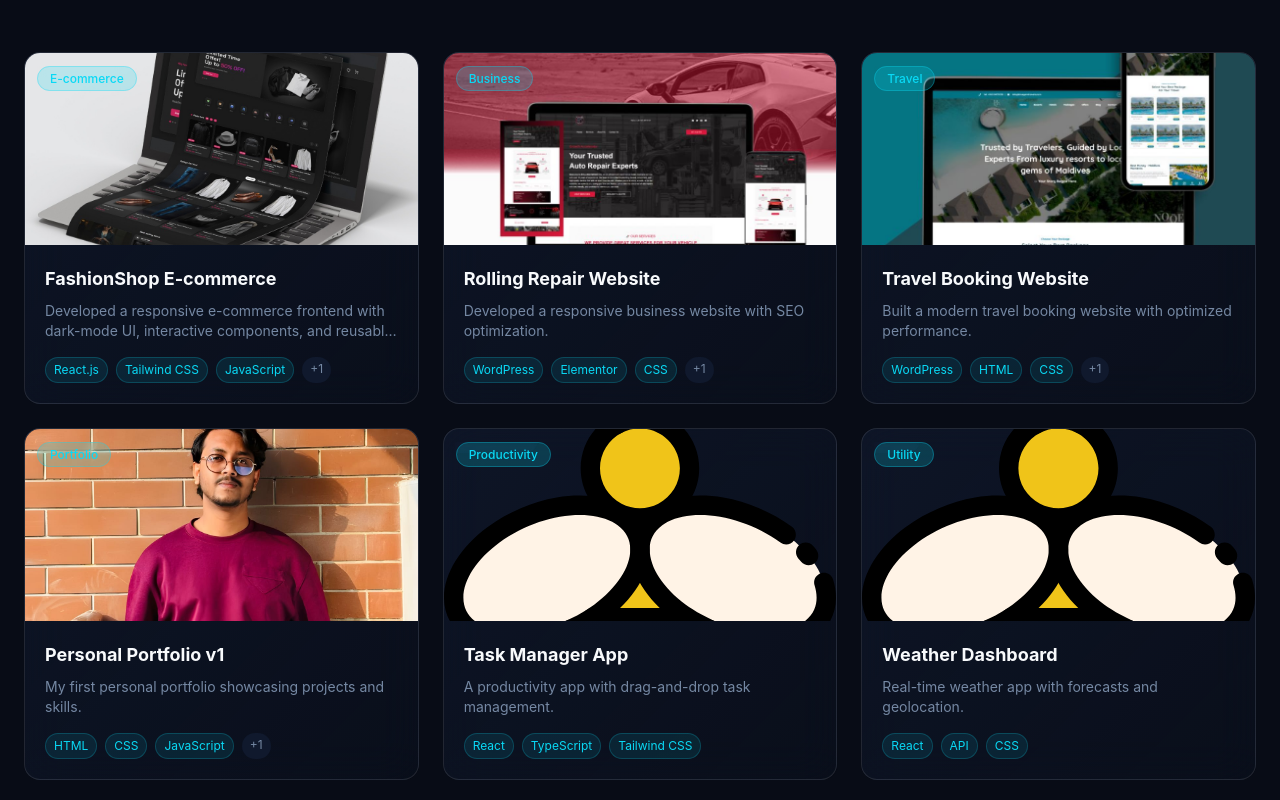
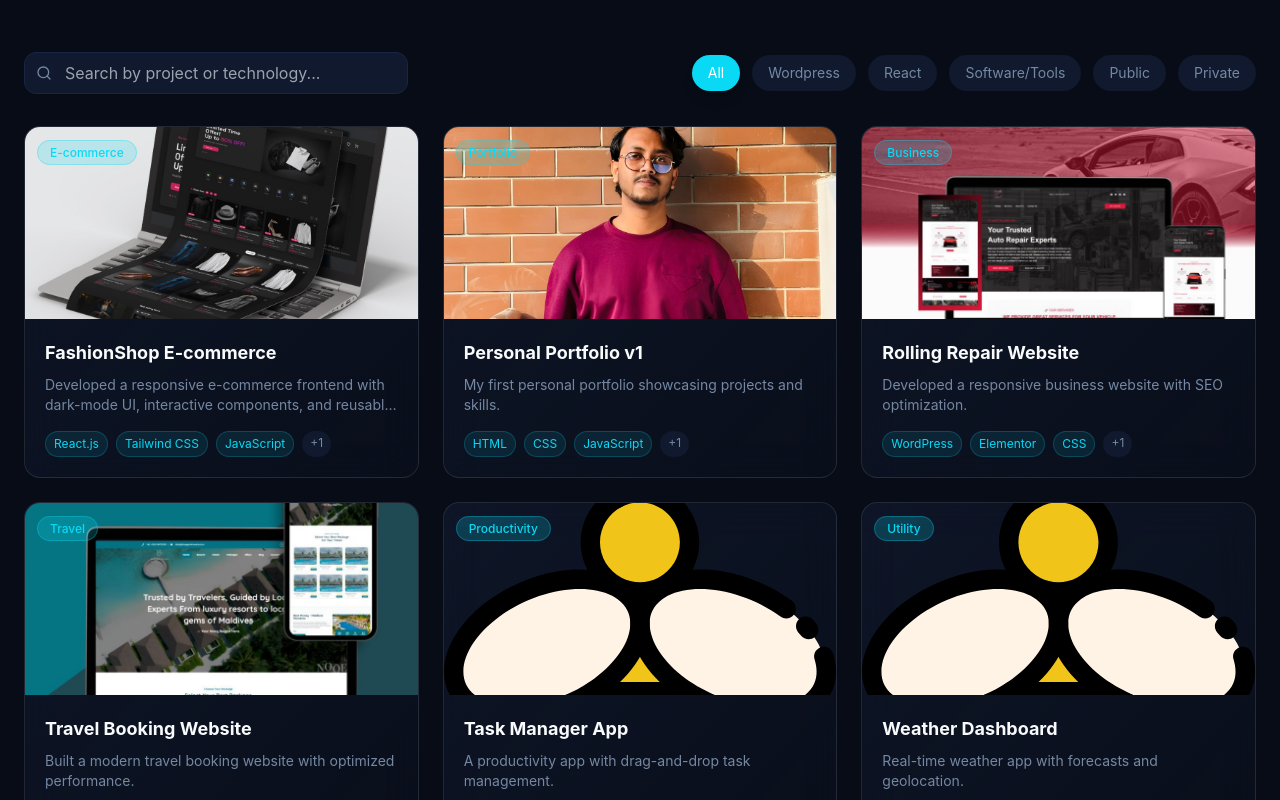
Before and after one commit to Pronoysaha90/Pronoy_Portfolio, a React (Vite) app: page /projects in a window 1280 px wide. Shown: the part 260-1060 px from the top of the page. Built offline with nearby package versions, Linux system fonts and the light colour scheme; the HTML template or start-up script is replaced by a standard one.

Commit message:
add search box and projects categoty into Projects Page

```diff
--- a/src/components/Navbar.tsx
+++ b/src/components/Navbar.tsx
@@ -1,5 +1,6 @@
 import { useState, useEffect } from "react";
 import { motion, AnimatePresence } from "framer-motion";
+import { useLocation, useNavigate } from "react-router-dom";
 import NavLink from "./NavLink";
 
 const navItems = [
@@ -12,15 +13,21 @@ const navItems = [
 ];
 
 const Navbar = () => {
+  const location = useLocation();
+  const navigate = useNavigate();
+
   const [scrolled, setScrolled] = useState(false);
   const [activeSection, setActiveSection] = useState("home");
   const [mobileMenuOpen, setMobileMenuOpen] = useState(false);
 
+  const isHomePage = location.pathname === "/";
+
   useEffect(() => {
+    if (!isHomePage) return;
+
     const handleScroll = () => {
       setScrolled(window.scrollY > 50);
 
-      // Determine active section
       const sections = navItems.map((item) => item.href.slice(1));
       for (const section of sections.reverse()) {
         const element = document.getElementById(section);
@@ -36,9 +43,26 @@ const Navbar = () => {
 
     window.addEventListener("scroll", handleScroll);
     return () => window.removeEventListener("scroll", handleScroll);
-  }, []);
+  }, [isHomePage]);
 
   const closeMobileMenu = () => setMobileMenuOpen(false);
+
+  const handleNavigation = (href: string) => {
+    closeMobileMenu();
+
+    if (isHomePage) {
+      const section = href.replace("#", "");
+      const element = document.getElementById(section);
+      element?.scrollIntoView({ behavior: "smooth" });
+    } else {
+      navigate("/");
+      setTimeout(() => {
+        const section = href.replace("#", "");
+        const element = document.getElementById(section);
+        element?.scrollIntoView({ behavior: "smooth" });
+      }, 100);
+    }
+  };
 
   return (
     <motion.nav
@@ -46,69 +70,71 @@ const Navbar = () => {
       animate={{ y: 0 }}
       transition={{ duration: 0.6, ease: "easeOut" }}
       className={`fixed top-0 left-0 right-0 z-50 transition-all duration-300 ${
-        scrolled
+        scrolled || !isHomePage
           ? "bg-background/80 backdrop-blur-xl border-b border-white/5 shadow-lg"
           : "bg-transparent"
       }`}
     >
       <div className="container mx-auto px-6">
         <div className="flex items-center justify-between h-16 md:h-20">
+
           {/* Logo */}
           <motion.div
             whileHover={{ scale: 1.05 }}
             transition={{ type: "spring", stiffness: 400 }}
           >
-            <NavLink
-              href="#home"
+            <button
+              onClick={() => navigate("/")}
               className="text-xl md:text-2xl font-mono font-bold text-primary text-glow-sm"
             >
               &lt;PRONOY/&gt;
-            </NavLink>
+            </button>
           </motion.div>
 
           {/* Center Navigation */}
           <div className="hidden md:flex items-center gap-1">
             {navItems.map((item) => (
-              <NavLink
+              <button
                 key={item.href}
-                href={item.href}
+                onClick={() => handleNavigation(item.href)}
                 className="relative px-4 py-2 text-sm font-medium transition-colors group"
               >
                 <span
                   className={`relative z-10 ${
-                    activeSection === item.href.slice(1)
+                    activeSection === item.href.slice(1) && isHomePage
                       ? "text-primary"
                       : "text-muted-foreground group-hover:text-foreground"
                   }`}
                 >
                   {item.label}
                 </span>
-                {activeSection === item.href.slice(1) && (
+
+                {activeSection === item.href.slice(1) && isHomePage && (
                   <motion.span
                     layoutId="activeSection"
                     className="absolute bottom-0 left-1/2 -translate-x-1/2 w-6 h-0.5 bg-primary rounded-full"
                     transition={{ type: "spring", stiffness: 380, damping: 30 }}
                   />
                 )}
-              </NavLink>
+              </button>
             ))}
           </div>
 
-          {/* CTA Button */}
+          {/* CTA */}
           <motion.div
             className="hidden md:block"
             whileHover={{ scale: 1.05 }}
             whileTap={{ scale: 0.98 }}
           >
-            <NavLink
-              href="#contact"
+            <button
+              onClick={() => handleNavigation("#contact")}
               className="btn-glass text-sm"
             >
               Contact Me
-            </NavLink>
+            </button>
           </motion.div>
 
-          {/* Mobile Menu Button */}
+          {/* Mobile Button */}
           <button
             className="md:hidden p-2 text-foreground"
             onClick={() => setMobileMenuOpen(!mobileMenuOpen)}
@@ -151,31 +177,29 @@ const Navbar = () => {
           >
             <div className="container mx-auto px-6 py-4 space-y-2">
               {navItems.map((item) => (
-                <NavLink
+                <button
                   key={item.href}
-                  href={item.href}
-                  onClick={closeMobileMenu}
-                  className={`block px-4 py-3 rounded-lg transition-colors ${
-                    activeSection === item.href.slice(1)
+                  onClick={() => handleNavigation(item.href)}
+                  className={`block w-full text-left px-4 py-3 rounded-lg transition-colors ${
+                    activeSection === item.href.slice(1) && isHomePage
                       ? "text-primary bg-primary/10"
                       : "text-muted-foreground hover:text-foreground hover:bg-secondary"
                   }`}
                 >
                   {item.label}
-                </NavLink>
+                </button>
               ))}
-              <NavLink
-                href="#contact"
-                onClick={closeMobileMenu}
-                className="block btn-glow text-center mt-4"
+
+              <button
+                onClick={() => handleNavigation("#contact")}
+                className="block w-full btn-glow text-center mt-4"
               >
                 Contact Me
-              </NavLink>
+              </button>
             </div>
           </motion.div>
         )}
       </AnimatePresence>
-
     </motion.nav>
   );
 };
--- a/src/components/ProblemSolvingSection.tsx
+++ b/src/components/ProblemSolvingSection.tsx
@@ -23,7 +23,7 @@ const platforms = [
   {
     name: "HackerRank",
     handle: "pronoysaha623",
-    stats: "Problem Solving",
+    stats: "Hackos: 372",
     status: "Active",
     color: "text-green-400",
     bgColor: "bg-green-400/10",
--- a/src/data/projects.ts
+++ b/src/data/projects.ts
@@ -17,10 +17,16 @@ export interface Project {
   challenges: string[];
   duration: string;
   role: string;
-  category: string;
+  category: string;          // old (kept for safety)
+  categories: string[];      // NEW (for multi filter)
 }
 
 export const projects: Project[] = [
+
+  // =============================
+  // React + Public
+  // =============================
+
   {
     id: "fashion-shop",
     title: "FashionShop E-commerce",
@@ -31,11 +37,7 @@ export const projects: Project[] = [
     tech: ["React.js", "Tailwind CSS", "JavaScript", "Framer Motion"],
     live: "https://react-fashion-shop-three.vercel.app/",
     github: "https://github.com/Pronoysaha90",
-    images: [
-      fashionShopImg,
-      fashionShopImg,
-      fashionShopImg,
-    ],
+    images: [fashionShopImg, fashionShopImg],
     features: [
       "Dark mode UI with smooth theme switching",
       "Interactive product slider",
@@ -49,7 +51,38 @@ export const projects: Project[] = [
     duration: "2 months",
     role: "Frontend Developer",
     category: "E-commerce",
+    categories: ["react", "public", "all"],
   },
+
+  {
+    id: "portfolio-v1",
+    title: "Personal Portfolio v1",
+    shortDescription:
+      "My first personal portfolio showcasing projects and skills.",
+    fullDescription:
+      "A minimalist portfolio built using HTML, CSS, and JavaScript.",
+    tech: ["HTML", "CSS", "JavaScript", "GSAP"],
+    live: "#",
+    github: "https://github.com/Pronoysaha90",
+    images: [portfolioImg, portfolioImg],
+    features: [
+      "Smooth scrolling",
+      "Project showcase",
+      "Responsive layout",
+    ],
+    challenges: [
+      "Animation timing",
+      "Cross-browser support",
+    ],
+    duration: "3 weeks",
+    role: "Frontend Developer",
+    category: "Portfolio",
+    categories: ["react", "public", "all"],
+  },
+
+  // =============================
+  // WordPress + Public
+  // =============================
 
   {
     id: "rolling-repair",
@@ -61,10 +94,7 @@ export const projects: Project[] = [
     tech: ["WordPress", "Elementor", "CSS", "JavaScript"],
     live: "https://rollingrepair.org",
     github: null,
-    images: [
-      rollingRepairImg,
-      rollingRepairImg,
-    ],
+    images: [rollingRepairImg, rollingRepairImg],
     features: [
       "SEO optimized pages",
       "Service showcase",
@@ -78,6 +108,7 @@ export const projects: Project[] = [
     duration: "1 month",
     role: "Web Developer",
     category: "Business",
+    categories: ["wordpress", "public", "all"],
   },
 
   {
@@ -90,10 +121,7 @@ export const projects: Project[] = [
     tech: ["WordPress", "HTML", "CSS", "JavaScript"],
     live: "https://bluegemtravels.com/",
     github: null,
-    images: [
-      travelBookingImg,
-      travelBookingImg,
-    ],
+    images: [travelBookingImg, travelBookingImg],
     features: [
       "Destination gallery",
       "Tour packages",
@@ -107,35 +135,12 @@ export const projects: Project[] = [
     duration: "6 weeks",
     role: "Web Developer",
     category: "Travel",
+    categories: ["wordpress", "public", "all"],
   },
 
-  {
-    id: "portfolio-v1",
-    title: "Personal Portfolio v1",
-    shortDescription:
-      "My first personal portfolio showcasing projects and skills.",
-    fullDescription:
-      "A minimalist portfolio built using HTML, CSS, and JavaScript.",
-    tech: ["HTML", "CSS", "JavaScript", "GSAP"],
-    live: "#",
-    github: "https://github.com/Pronoysaha90",
-    images: [
-      portfolioImg,
-      portfolioImg,
-    ],
-    features: [
-      "Smooth scrolling",
-      "Project showcase",
-      "Responsive layout",
-    ],
-    challenges: [
-      "Animation timing",
-      "Cross-browser support",
-    ],
-    duration: "3 weeks",
-    role: "Frontend Developer",
-    category: "Portfolio",
-  },
+  // =============================
+  // Software / Tools
+  // =============================
 
   {
     id: "task-manager",
@@ -147,10 +152,7 @@ export const projects: Project[] = [
     tech: ["React", "TypeScript", "Tailwind CSS"],
     live: "#",
     github: "https://github.com/Pronoysaha90",
-    images: [
-      beeImg,
-      beeImg,
-    ],
+    images: [beeImg, beeImg],
     features: [
       "Drag & drop tasks",
       "Priority labels",
@@ -163,10 +165,11 @@ export const projects: Project[] = [
     duration: "1 month",
     role: "Frontend Developer",
     category: "Productivity",
+    categories: ["software-tools", "react", "public", "all"],
   },
 
   {
-    id: "weather-app",
+    id: "weather-dashboard",
     title: "Weather Dashboard",
     shortDescription:
       "Real-time weather app with forecasts and geolocation.",
@@ -175,10 +178,7 @@ export const projects: Project[] = [
     tech: ["React", "API", "CSS"],
     live: "#",
     github: "https://github.com/Pronoysaha90",
-    images: [
-      beeImg,
-      beeImg,
-    ],
+    images: [beeImg, beeImg],
     features: [
       "Live weather data",
       "5-day forecast",
@@ -191,113 +191,7 @@ export const projects: Project[] = [
     duration: "2 weeks",
     role: "Frontend Developer",
     category: "Utility",
+    categories: ["software-tools", "react", "public", "all"],
   },
-    {
-    id: "weather-app",
-    title: "Weather Dashboard",
-    shortDescription:
-      "Real-time weather app with forecasts and geolocation.",
-    fullDescription:
-      "Weather dashboard using OpenWeather API with animated UI.",
-    tech: ["React", "API", "CSS"],
-    live: "#",
-    github: "https://github.com/Pronoysaha90",
-    images: [
-      beeImg,
-      beeImg,
-    ],
-    features: [
-      "Live weather data",
-      "5-day forecast",
-      "City search",
-    ],
-    challenges: [
-      "API limits",
-      "Data accuracy",
-    ],
-    duration: "2 weeks",
-    role: "Frontend Developer",
-    category: "Utility",
-  },
-  {
-    id: "weather-app",
-    title: "Weather Dashboard",
-    shortDescription:
-      "Real-time weather app with forecasts and geolocation.",
-    fullDescription:
-      "Weather dashboard using OpenWeather API with animated UI.",
-    tech: ["React", "API", "CSS"],
-    live: "#",
-    github: "https://github.com/Pronoysaha90",
-    images: [
-      beeImg,
-      beeImg,
-    ],
-    features: [
-      "Live weather data",
-      "5-day forecast",
-      "City search",
-    ],
-    challenges: [
-      "API limits",
-      "Data accuracy",
-    ],
-    duration: "2 weeks",
-    role: "Frontend Developer",
-    category: "Utility",
-  },
-    {
-    id: "weather-app",
-    title: "Weather Dashboard",
-    shortDescription:
-      "Real-time weather app with forecasts and geolocation.",
-    fullDescription:
-      "Weather dashboard using OpenWeather API with animated UI.",
-    tech: ["React", "API", "CSS"],
-    live: "#",
-    github: "https://github.com/Pronoysaha90",
-    images: [
-      beeImg,
-      beeImg,
-    ],
-    features: [
-      "Live weather data",
-      "5-day forecast",
-      "City search",
-    ],
-    challenges: [
-      "API limits",
-      "Data accuracy",
-    ],
-    duration: "2 weeks",
-    role: "Frontend Developer",
-    category: "Utility",
-  },
-  {
-    id: "weather-app",
-    title: "Weather Dashboard",
-    shortDescription:
-      "Real-time weather app with forecasts and geolocation.",
-    fullDescription:
-      "Weather dashboard using OpenWeather API with animated UI.",
-    tech: ["React", "API", "CSS"],
-    live: "#",
-    github: "https://github.com/Pronoysaha90",
-    images: [
-      beeImg,
-      beeImg,
-    ],
-    features: [
-      "Live weather data",
-      "5-day forecast",
-      "City search",
-    ],
-    challenges: [
-      "API limits",
-      "Data accuracy",
-    ],
-    duration: "2 weeks",
-    role: "Frontend Developer",
-    category: "Utility",
-  },
+
 ];
--- a/src/pages/Projects.tsx
+++ b/src/pages/Projects.tsx
@@ -1,17 +1,44 @@
-import { motion } from "framer-motion";
-import { ExternalLink, Github, ArrowLeft, Folder } from "lucide-react";
+import { useState } from "react";
+import { motion, AnimatePresence } from "framer-motion";
+import { ExternalLink, Github, ArrowLeft, Folder, Search } from "lucide-react";
 import { Link } from "react-router-dom";
 import { projects } from "@/data/projects";
 import Navbar from "@/components/Navbar";
 import Footer from "@/components/Footer";
 
+const filterCategories = [
+  "all",
+  "wordpress",
+  "react",
+  "software-tools",
+  "public",
+  "private",
+];
+
 const Projects = () => {
+  const [search, setSearch] = useState("");
+  const [activeCategory, setActiveCategory] = useState("all");
+
+  // Filtering logic
+  const filteredProjects = projects.filter((project) => {
+    const matchesSearch =
+      project.title.toLowerCase().includes(search.toLowerCase()) ||
+      project.tech.join(" ").toLowerCase().includes(search.toLowerCase());
+
+    const matchesCategory =
+      activeCategory === "all" ||
+      project.categories?.includes(activeCategory);
+
+    return matchesSearch && matchesCategory;
+  });
+
   return (
     <div className="min-h-screen bg-background text-foreground overflow-x-hidden">
       <Navbar />
 
       <main className="pt-24 pb-20">
         <div className="container mx-auto px-6">
+
           {/* Header */}
           <motion.div
             initial={{ opacity: 0, y: 30 }}
@@ -36,14 +63,50 @@ const Projects = () => {
             </p>
           </motion.div>
 
-          {/* Projects Grid */}
+          {/* ================= SEARCH ================= */}
+          <div className="mb-8 flex flex-col md:flex-row md:items-center md:justify-between gap-6">
+
+            {/* Search Box */}
+            <div className="relative w-full md:w-96">
+              <Search className="absolute left-3 top-1/2 -translate-y-1/2 w-4 h-4 text-muted-foreground" />
+              <input
+                type="text"
+                placeholder="Search by project or technology..."
+                value={search}
+                onChange={(e) => setSearch(e.target.value)}
+                className="w-full pl-10 pr-4 py-2 rounded-xl bg-secondary border border-border focus:outline-none focus:ring-2 focus:ring-primary transition-all"
+              />
+            </div>
+
+            {/* Category Filter */}
+            <div className="flex flex-wrap gap-3">
+              {filterCategories.map((cat) => (
+                <button
+                  key={cat}
+                  onClick={() => setActiveCategory(cat)}
+                  className={`px-4 py-2 rounded-full text-sm capitalize transition-all ${
+                    activeCategory === cat
+                      ? "bg-primary text-white shadow-lg"
+                      : "bg-secondary text-muted-foreground hover:bg-primary/10"
+                  }`}
+                >
+                  {cat.replace("-", "/")}
+                </button>
+              ))}
+            </div>
+          </div>
+
+          {/* ================= PROJECT GRID ================= */}
           <div className="grid md:grid-cols-2 lg:grid-cols-3 gap-6">
-            {projects.map((project, index) => (
+            <AnimatePresence>
+              {filteredProjects.map((project, index) => (
                 <motion.div
                   key={project.id}
                   initial={{ opacity: 0, y: 30 }}
                   animate={{ opacity: 1, y: 0 }}
-                transition={{ duration: 0.5, delay: index * 0.1 }}
+                  exit={{ opacity: 0, y: 20 }}
+                  transition={{ duration: 0.4 }}
+                  layout
                 >
                   <Link to={`/projects/${project.id}`}>
                     <motion.div
@@ -51,28 +114,26 @@ const Projects = () => {
                       whileHover={{ y: -8, scale: 1.02 }}
                       transition={{ duration: 0.3 }}
                     >
-                    {/* Project Image */}
+                      {/* Image */}
                       <div className="relative h-48 overflow-hidden">
-                      {/* Fallback icon */}
                         <div className="absolute inset-0 flex items-center justify-center z-0">
                           <Folder className="w-16 h-16 text-primary/20" />
                         </div>
 
-                      {/* Image */}
                         <img
                           src={project.images[0]}
                           alt={project.title}
                           className="w-full h-full object-cover relative z-10"
                         />
 
-                      {/* Category badge */}
+                        {/* Category Badge */}
                         <div className="absolute top-3 left-3 z-20">
                           <span className="px-3 py-1 text-xs font-medium bg-primary/20 text-primary rounded-full border border-primary/30 backdrop-blur-sm">
                             {project.category}
                           </span>
                         </div>
 
-                      {/* Hover overlay (UNCHANGED) */}
+                        {/* Hover Overlay (UNCHANGED) */}
                         <motion.div
                           className="absolute inset-0 bg-gradient-to-t from-background via-background/80 to-transparent opacity-0 group-hover:opacity-100 transition-all duration-300 flex items-end justify-center pb-4 z-20"
                         >
@@ -89,6 +150,7 @@ const Projects = () => {
                                 <ExternalLink className="w-5 h-5" />
                               </motion.a>
                             )}
+
                             {project.github && (
                               <motion.a
                                 href={project.github}
@@ -110,6 +172,7 @@ const Projects = () => {
                         <h3 className="text-lg font-bold text-foreground mb-2 group-hover:text-primary transition-colors">
                           {project.title}
                         </h3>
+
                         <p className="text-sm text-muted-foreground mb-4 flex-grow line-clamp-2">
                           {project.shortDescription}
                         </p>
@@ -134,7 +197,15 @@ const Projects = () => {
                   </Link>
                 </motion.div>
               ))}
+            </AnimatePresence>
           </div>
+
+          {/* No Results */}
+          {filteredProjects.length === 0 && (
+            <div className="text-center mt-12 text-muted-foreground">
+              No projects found.
+            </div>
+          )}
         </div>
       </main>
 
```
Lines whose indentation alone changed are shown as unchanged.
